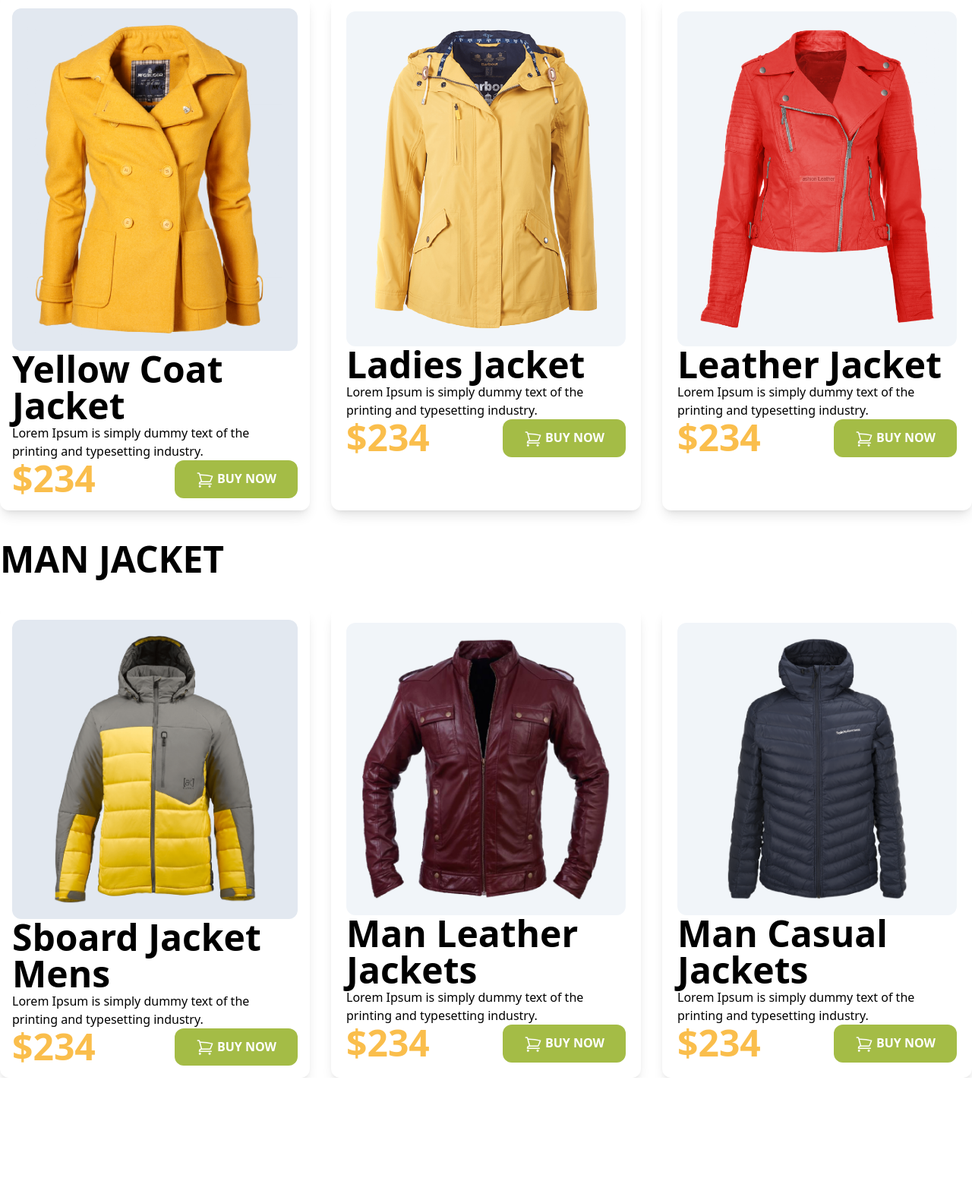
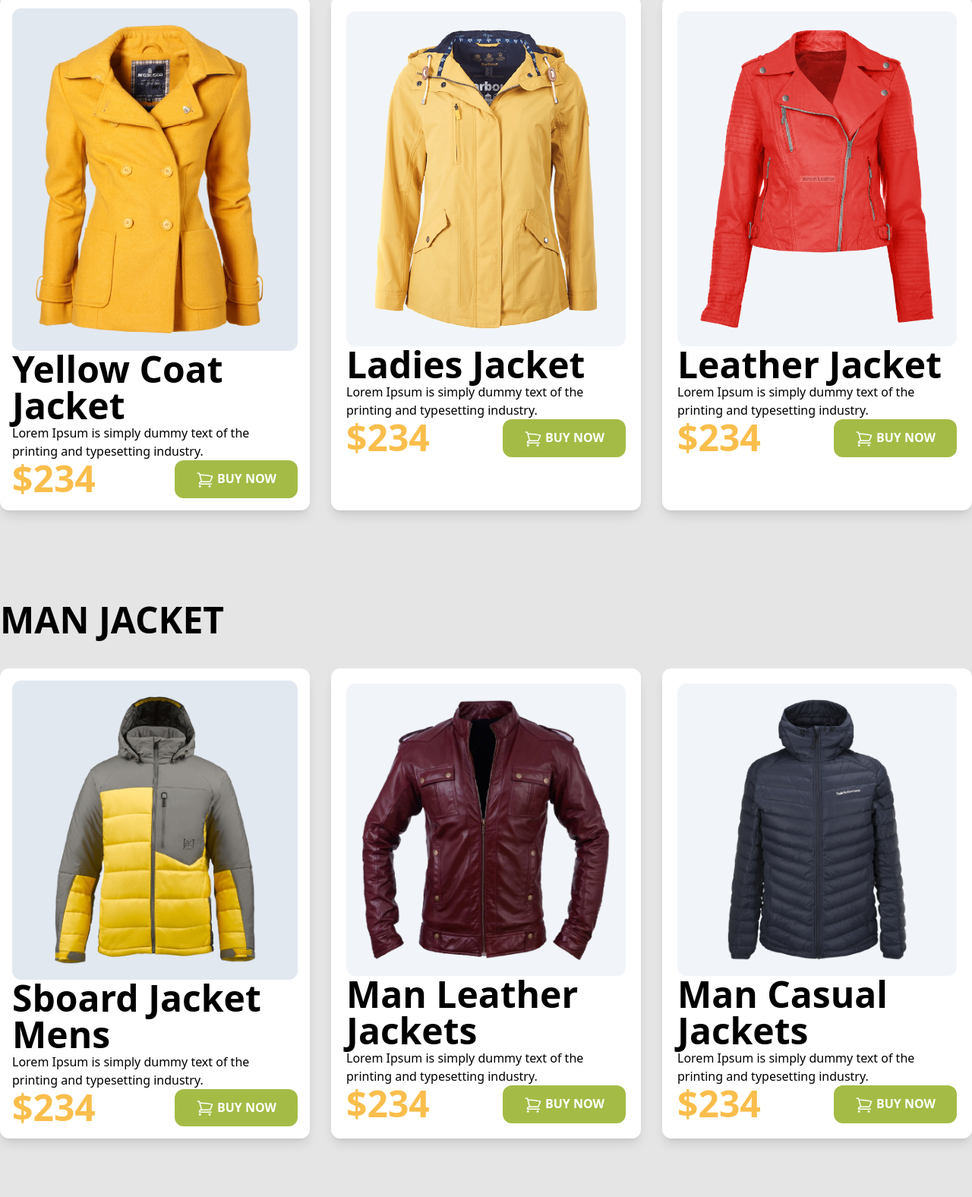
Before and after one commit to Melon-ali/penguin-fashion-with-tailwind, a plain HTML site: page index.html in a window 1280 px wide. Shown: the part 780-2356 px from the top of the page at 76% size. Before the commit the page ends 2199 px from the top, so only its background shows below. Drawn offline with nearby package versions, Linux system fonts and the light colour scheme.

Commit message:
color update

```diff
--- a/index.html
+++ b/index.html
@@ -15,6 +15,7 @@
                 clifford: '#da373d',
                 penguin: '#FFFBF0',
                 jacketprice: '#FABE4C',
+                bgcolor: '#E5E5E5',
               }
             }
           }
@@ -45,13 +46,13 @@
         </div>
       </section>
     </header>
-    <main class="container mx-auto">
+    <main class="container mx-auto bg-bgcolor">
       <!-- Woman Jacket -->
-      <section>
+      <section class="pb-20">
         <h1 class="text-5xl font-bold uppercase py-10">Woman Jacket</h1>
         <div class="grid grid-cols-3 gap-7">
           <!-- jecket 1 -->
-          <div class="p-4 shadow-lg rounded-xl">
+          <div class="p-4 shadow-lg bg-white rounded-xl">
             <div class="p-5 bg-slate-200 rounded-xl">
               <img src="images/jacket-1.png" alt="">
             </div>
@@ -69,7 +70,7 @@
             </div>
           </div>
           <!-- jecket 2 -->
-          <div class="p-5 shadow-lg rounded-xl">
+          <div class="p-5 shadow-lg bg-white rounded-xl">
             <div class="p-5 bg-slate-100 rounded-xl">
               <img src="images/jacket-2.png" alt="">
             </div>
@@ -87,7 +88,7 @@
             </div>
           </div>
           <!-- jecket 3 -->
-          <div class="p-5 shadow-lg rounded-xl">
+          <div class="p-5 shadow-lg bg-white rounded-xl">
             <div class="p-5 bg-slate-100 rounded-xl">
               <img src="images/jacket-3.png" alt="">
             </div>
@@ -107,11 +108,11 @@
         </div>
       </section>
       <!-- Man Jacket -->
-      <section>
+      <section class="pb-20">
         <h1 class="text-5xl font-bold uppercase py-10">Man Jacket</h1>
         <div class="grid grid-cols-3 gap-7">
           <!-- jecket 4-->
-          <div class="p-4 shadow-lg rounded-xl">
+          <div class="p-4 shadow-lg bg-white rounded-xl">
             <div class="p-5 bg-slate-200 rounded-xl">
               <img src="images/jacket-4.png" alt="">
             </div>
@@ -129,7 +130,7 @@
             </div>
           </div>
           <!-- jecket 5 -->
-          <div class="p-5 shadow-lg rounded-xl">
+          <div class="p-5 shadow-lg bg-white rounded-xl">
             <div class="p-5 bg-slate-100 rounded-xl">
               <img src="images/jacket-5.png" alt="">
             </div>
@@ -147,7 +148,7 @@
             </div>
           </div>
           <!-- jecket 6 -->
-          <div class="p-5 shadow-lg rounded-xl">
+          <div class="p-5 shadow-lg bg-white rounded-xl">
             <div class="p-5 bg-slate-100 rounded-xl">
               <img src="images/jacket-6.png" alt="">
             </div>
@@ -166,6 +167,20 @@
           </div>
         </div>
       </section>
+      <!-- Exchange -->
+      <section>
+        <div class="grid grid-cols-2 gap-7">
+          <div class="h-40 bg-slate-500">1</div>
+          <div class="row-span-3">
+            <img src="images/shopping.png" alt="">
+          </div>
+          <div class="h-40 bg-slate-500">3</div>
+          <div class="h-40 bg-slate-500">4</div>
+        </div>
+      </section>
     </main>
+    <footer>
+      <p>THis is a penguin Fashion</p>
+    </footer>
 </body>
 </html>
```
